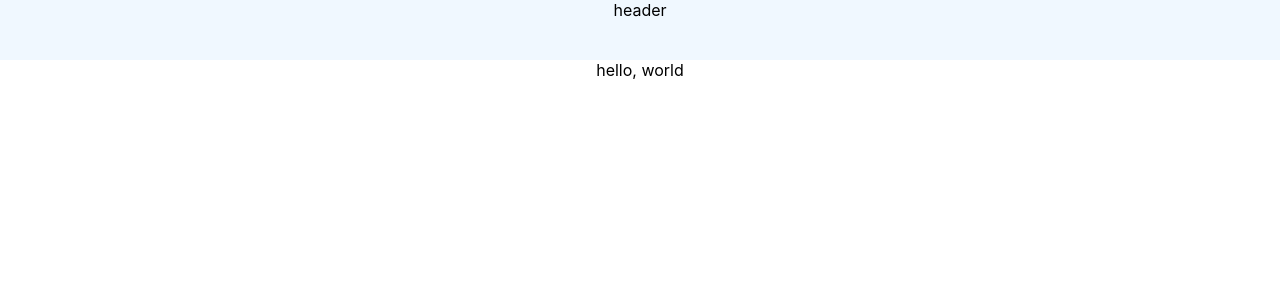
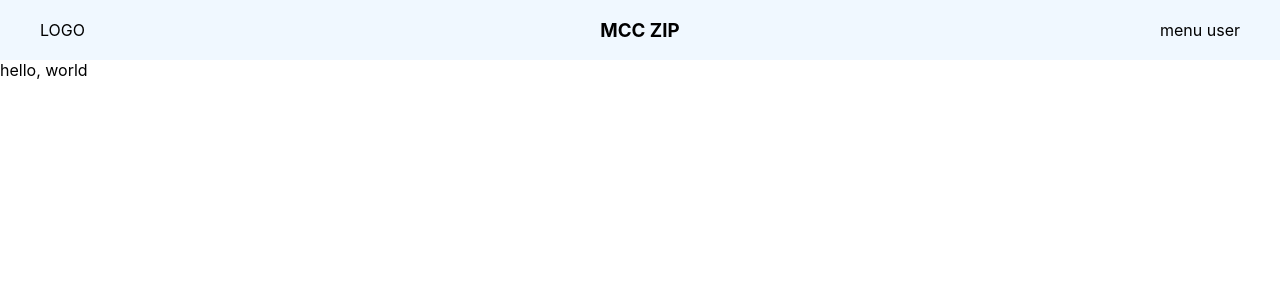
Before and after one commit to 55555-Jyeon/common-components, a React (Create React App) app: page / in a window 1280 px wide. Shown: the top 300 px of the page. Built offline with nearby package versions, Linux system fonts and the light colour scheme.

Commit message:
🎁 styles: create header layout

```diff
--- a/package.json
+++ b/package.json
@@ -9,7 +9,10 @@
         "cra-template-typescript": "1.2.0",
         "react": "^18.3.1",
         "react-dom": "^18.3.1",
-        "react-scripts": "5.0.1"
+        "react-router-dom": "^7.1.1",
+        "react-scripts": "5.0.1",
+        "sass": "^1.83.1",
+        "web-vitals": "^4.2.4"
     },
     "scripts": {
         "start": "react-scripts start",
@@ -67,6 +70,7 @@
         "husky": "^9.1.7",
         "lint-staged": "^15.2.11",
         "prettier": "^3.4.2",
+        "sass": "^1.83.1",
         "typescript": "^4.9.5"
     }
 }
--- a/src/App.css
+++ b/src/App.css
@@ -1,38 +1,9 @@
 .App {
-    text-align: center;
+    /* reset css */
+    padding: 0;
+    margin: 0;
+    box-sizing: border-box;
+    width: 100vw;
+    height: 100vh;
+    overflow: hidden;
 }
-
-.App-logo {
-    height: 40vmin;
-    pointer-events: none;
-}
-
-@media (prefers-reduced-motion: no-preference) {
-    .App-logo {
-        animation: App-logo-spin infinite 20s linear;
-    }
-}
-
-.App-header {
-    background-color: #282c34;
-    min-height: 100vh;
-    display: flex;
-    flex-direction: column;
-    align-items: center;
-    justify-content: center;
-    font-size: calc(10px + 2vmin);
-    color: white;
-}
-
-.App-link {
-    color: #61dafb;
-}
-
-@keyframes App-logo-spin {
-    from {
-        transform: rotate(0deg);
-    }
-    to {
-        transform: rotate(360deg);
-    }
-}
--- a/src/common/layouts/description/style.module.scss
+++ b/src/common/layouts/description/style.module.scss
@@ -1,5 +1,3 @@
-@import "@/styles/common.scss";
-
 .container {
     display: flex;
     flex-direction: column;
--- a/src/common/layouts/header/index.tsx
+++ b/src/common/layouts/header/index.tsx
@@ -1,5 +1,14 @@
 import header from "./style.module.scss";
 
 export const Header = (): JSX.Element => {
-    return <div className={header.container}>header</div>;
+    return (
+        <div className={header.container}>
+            <div className={header.logo}>LOGO</div>
+            <h3>MCC ZIP</h3>
+            <div className={header.iconWrapper}>
+                <div>menu</div>
+                <div>user</div>
+            </div>
+        </div>
+    );
 };
--- a/src/common/layouts/header/style.module.scss
+++ b/src/common/layouts/header/style.module.scss
@@ -1,7 +1,23 @@
-@import "@/common/styles/common.scss";
+@import "src/common/styles/common.scss";
 
 .container {
     background-color: aliceblue;
-    width: 100%;
     height: px2rem(60px);
+    padding: 0 px2rem(40px);
+    display: flex;
+    flex-direction: row;
+    align-items: center;
+    justify-content: space-between;
 }
+
+.logo {
+    width: px2rem(80px);
+}
+
+.iconWrapper {
+    width: px2rem(80px);
+    display: flex;
+    flex-direction: row;
+    align-items: center;
+    justify-content: space-between;
+}
--- a/tsconfig.eslint.json
+++ b/tsconfig.eslint.json
@@ -1,4 +1,4 @@
 {
     "extends": "./tsconfig.json",
-    "include": ["./src/**/*", "cargo.config.ts"]
+    "include": ["./src/**/*", "cargo.config.ts", "webpack.config.ts"]
 }
--- a/tsconfig.json
+++ b/tsconfig.json
@@ -11,7 +11,7 @@
         "baseUrl": ".",
         // "paths": {},                                      /* Specify a set of entries that re-map imports to additional lookup locations. */
         "paths": {
-            "@/assets/*": ["src/assets/*"]
+            "@/*": ["src/*"]
         },
         // "rootDirs": [],                                   /* Allow multiple folders to be treated as one when resolving modules. */
         // "typeRoots": [],                                  /* Specify multiple folders that act like './node_modules/@types'. */
@@ -96,6 +96,7 @@
         "craco.config.ts",
         "./.eslintrc.js", // ESLint 설정 파일 포함
         "global.d.ts",
+        "webpack.config.ts",
         "./cargo.config.ts"
     ]
 }
--- /dev/null
+++ b/webpack.config.ts
@@ -0,0 +1,38 @@
+import path from "path";
+import type { Configuration } from "webpack";
+
+const config: Configuration = {
+    resolve: {
+        alias: {
+            "@": path.resolve(__dirname, "src"),
+        },
+        extensions: [".js", ".jsx", ".ts", ".tsx", ".scss"],
+    },
+    module: {
+        rules: [
+            {
+                test: /\.scss$/,
+                use: [
+                    "style-loader",
+                    "css-loader",
+                    "postcss-loader",
+                    {
+                        loader: "sass-loader",
+                        options: {
+                            additionalData: `
+                @import "${path.resolve(__dirname, "src/common/styles/common.scss")}";
+              `,
+                        },
+                    },
+                ],
+            },
+        ],
+    },
+    entry: "./src/index.tsx",
+    output: {
+        filename: "bundle.js",
+        path: path.resolve(__dirname, "dist"),
+    },
+};
+
+export default config;
```
Also changed, not shown: 1 other file (tests, documents, lock files or other folders).
